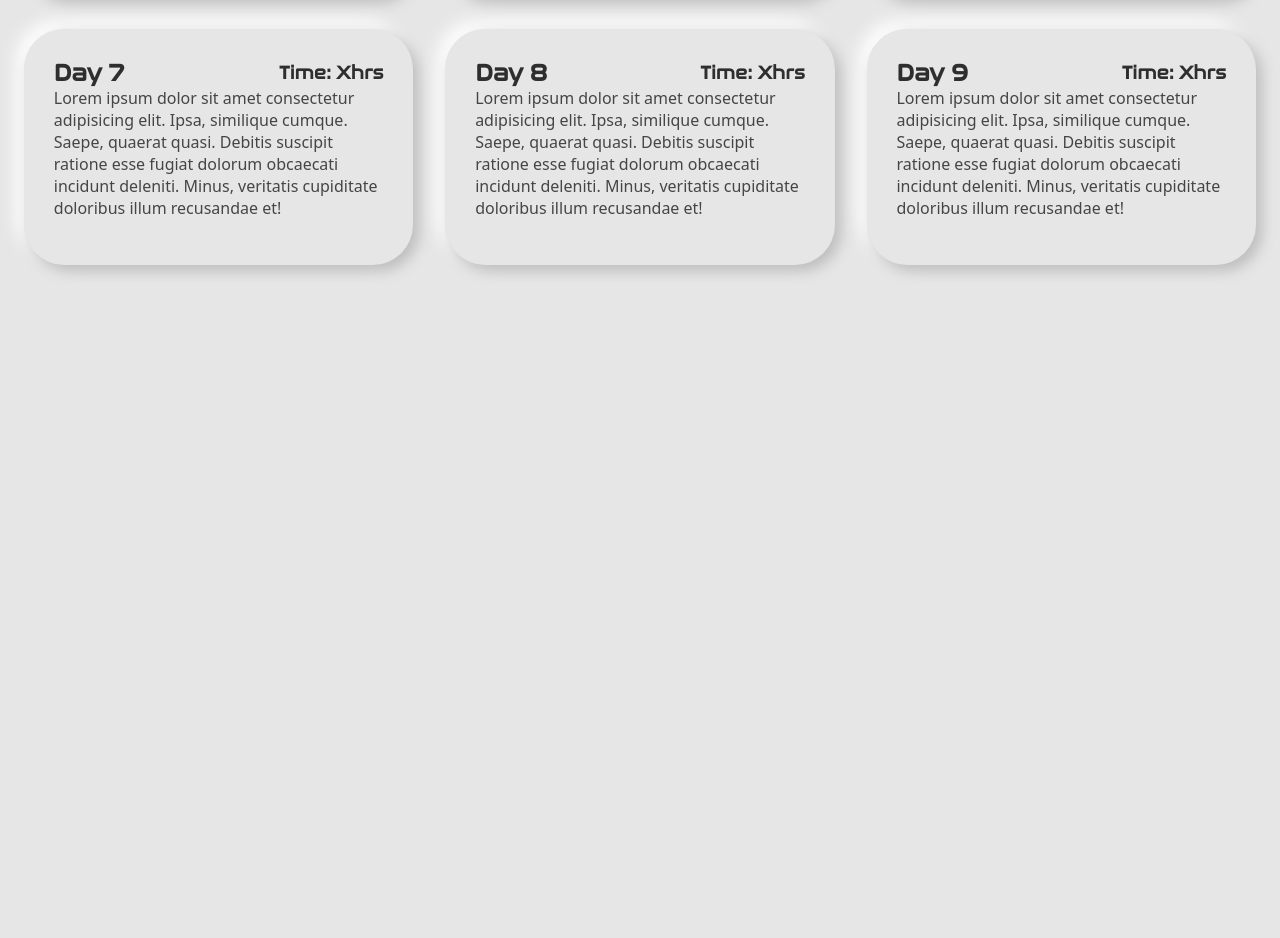
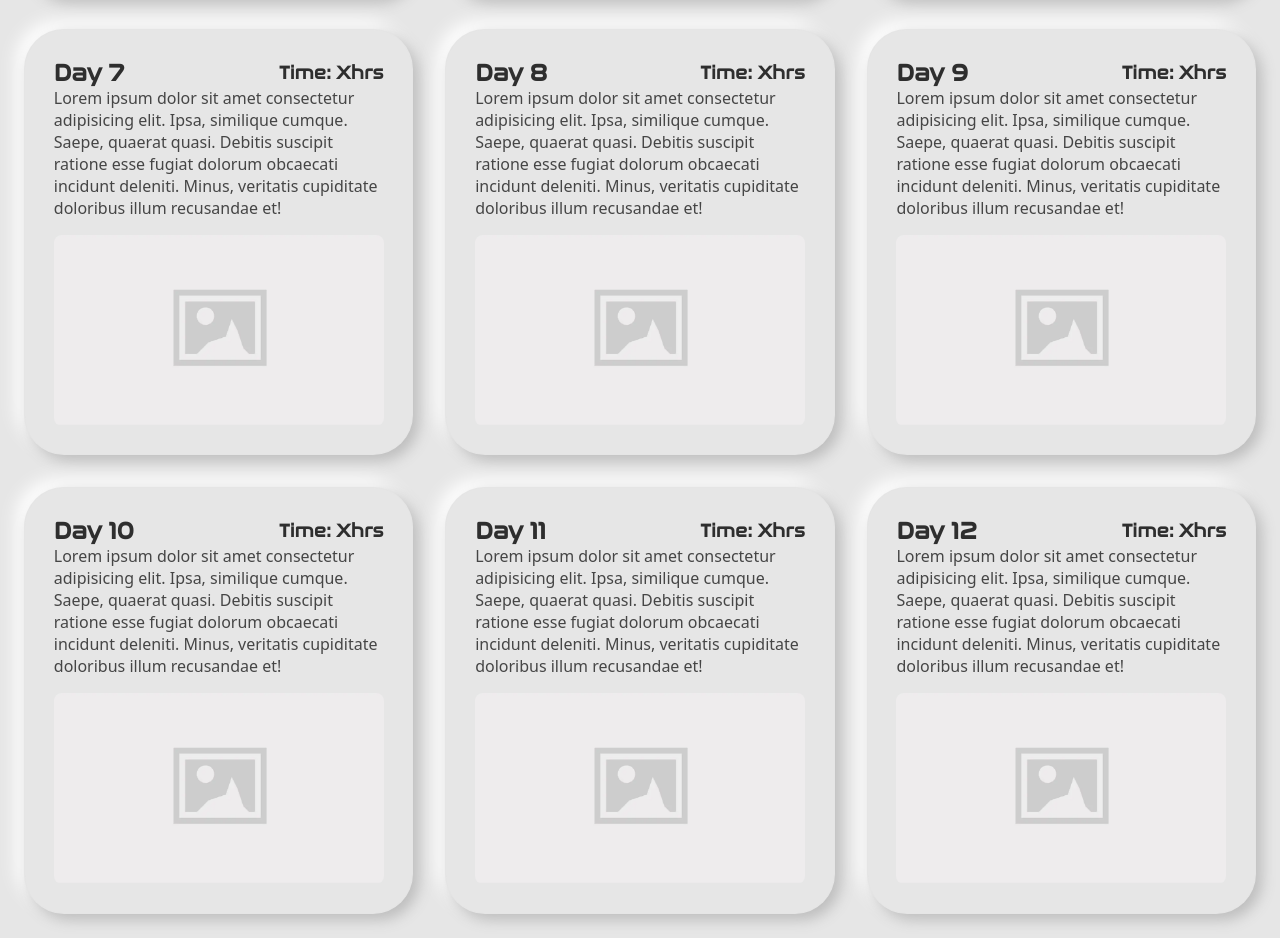
Before and after one commit to Vitruvius21/mydaysofcode, a plain HTML site: page index.html in a window 1280 px wide. Shown: the part 1004-1942 px from the top of the page. Before the commit the page ends 1293 px from the top, so only its background shows below. Drawn offline with Linux system fonts and the light colour scheme.

Commit message:
adding image placeholders

```diff
--- a/index.html
+++ b/index.html
@@ -37,7 +37,7 @@
         <li><a href="#">Home</a></li>
         <li><a href="#">30 Days</a></li>
         <li><a href="#">60 Days</a></li>
-        <li><a href="#day-8">90 Days</a></li>
+        <li><a href="#day-11">90 Days</a></li>
       </ul>
     </nav>
     <main>
@@ -270,9 +270,9 @@
           </p>
           <div class="card-image">
             <picture>
-              <source srcset=".\img\day_5.webp" type="image/webp" />
+              <source srcset=".\img\day_6.webp" type="image/webp" />
               <img
-                src=".\img\day_5.png"
+                src=".\img\day_6.png"
                 loading="lazy"
                 alt="day 6 image"
                 width="100%"
@@ -295,12 +295,23 @@
             esse fugiat dolorum obcaecati incidunt deleniti. Minus, veritatis
             cupiditate doloribus illum recusandae et!
           </p>
-          <div class="card-image"></div>
+          <div class="card-image">
+            <picture>
+              <source srcset=".\img\day_7.webp" type="image/webp" />
+              <img
+                src=".\img\day_7.png"
+                loading="lazy"
+                alt="day 7 image"
+                width="100%"
+                height="100%"
+              />
+            </picture>
+          </div>
         </div>
         <!--* Day 7 End -->
 
         <!--* Day 8 Start -->
-        <div class="card" id="day-8">
+        <div class="card">
           <div class="card-title">
             <h1>Day 8</h1>
             <h3>Time: Xhrs</h3>
@@ -311,7 +322,18 @@
             esse fugiat dolorum obcaecati incidunt deleniti. Minus, veritatis
             cupiditate doloribus illum recusandae et!
           </p>
-          <div class="card-image"></div>
+          <div class="card-image">
+            <picture>
+              <source srcset=".\img\day_8.webp" type="image/webp" />
+              <img
+                src=".\img\day_8.png"
+                loading="lazy"
+                alt="day 8 image"
+                width="100%"
+                height="100%"
+              />
+            </picture>
+          </div>
         </div>
         <!--* Day 8 End -->
 
@@ -327,9 +349,101 @@
             esse fugiat dolorum obcaecati incidunt deleniti. Minus, veritatis
             cupiditate doloribus illum recusandae et!
           </p>
-          <div class="card-image"></div>
+          <div class="card-image">
+            <picture>
+              <source srcset=".\img\day_9.webp" type="image/webp" />
+              <img
+                src=".\img\day_9.png"
+                loading="lazy"
+                alt="day 9 image"
+                width="100%"
+                height="100%"
+              />
+            </picture>
+          </div>
         </div>
         <!--* Day 9 End -->
+
+        <!--* Day 10 Start -->
+        <div class="card">
+          <div class="card-title">
+            <h1>Day 10</h1>
+            <h3>Time: Xhrs</h3>
+          </div>
+          <p>
+            Lorem ipsum dolor sit amet consectetur adipisicing elit. Ipsa,
+            similique cumque. Saepe, quaerat quasi. Debitis suscipit ratione
+            esse fugiat dolorum obcaecati incidunt deleniti. Minus, veritatis
+            cupiditate doloribus illum recusandae et!
+          </p>
+          <div class="card-image">
+            <picture>
+              <source srcset=".\img\day_10.webp" type="image/webp" />
+              <img
+                src=".\img\day_10.png"
+                loading="lazy"
+                alt="day 10 image"
+                width="100%"
+                height="100%"
+              />
+            </picture>
+          </div>
+        </div>
+        <!--* Day 10 End -->
+
+        <!--* Day 11 Start -->
+        <div class="card" id="day-11">
+          <div class="card-title">
+            <h1>Day 11</h1>
+            <h3>Time: Xhrs</h3>
+          </div>
+          <p>
+            Lorem ipsum dolor sit amet consectetur adipisicing elit. Ipsa,
+            similique cumque. Saepe, quaerat quasi. Debitis suscipit ratione
+            esse fugiat dolorum obcaecati incidunt deleniti. Minus, veritatis
+            cupiditate doloribus illum recusandae et!
+          </p>
+          <div class="card-image">
+            <picture>
+              <source srcset=".\img\day_11.webp" type="image/webp" />
+              <img
+                src=".\img\day_11.png"
+                loading="lazy"
+                alt="day 11 image"
+                width="100%"
+                height="100%"
+              />
+            </picture>
+          </div>
+        </div>
+        <!--* Day 11 End -->
+
+        <!--* Day 12 Start -->
+        <div class="card">
+          <div class="card-title">
+            <h1>Day 12</h1>
+            <h3>Time: Xhrs</h3>
+          </div>
+          <p>
+            Lorem ipsum dolor sit amet consectetur adipisicing elit. Ipsa,
+            similique cumque. Saepe, quaerat quasi. Debitis suscipit ratione
+            esse fugiat dolorum obcaecati incidunt deleniti. Minus, veritatis
+            cupiditate doloribus illum recusandae et!
+          </p>
+          <div class="card-image">
+            <picture>
+              <source srcset=".\img\day_12.webp" type="image/webp" />
+              <img
+                src=".\img\day_12.png"
+                loading="lazy"
+                alt="day 12 image"
+                width="100%"
+                height="100%"
+              />
+            </picture>
+          </div>
+        </div>
+        <!--* Day 12 End -->
       </section>
     </main>
     <!-- Instant loading script -->
```
Also changed, not shown: icon/favicon.svg, img/day_10.png (added), img/day_10.webp (added), img/day_11.png (added), img/day_11.webp (added), img/day_12.png (added), img/day_12.webp (added), img/day_6.png (added), img/day_6.webp (added), img/day_7.png (added), img/day_7.webp (added), img/day_8.png (added), img/day_8.webp (added), img/day_9.png (added), 1 more files.
